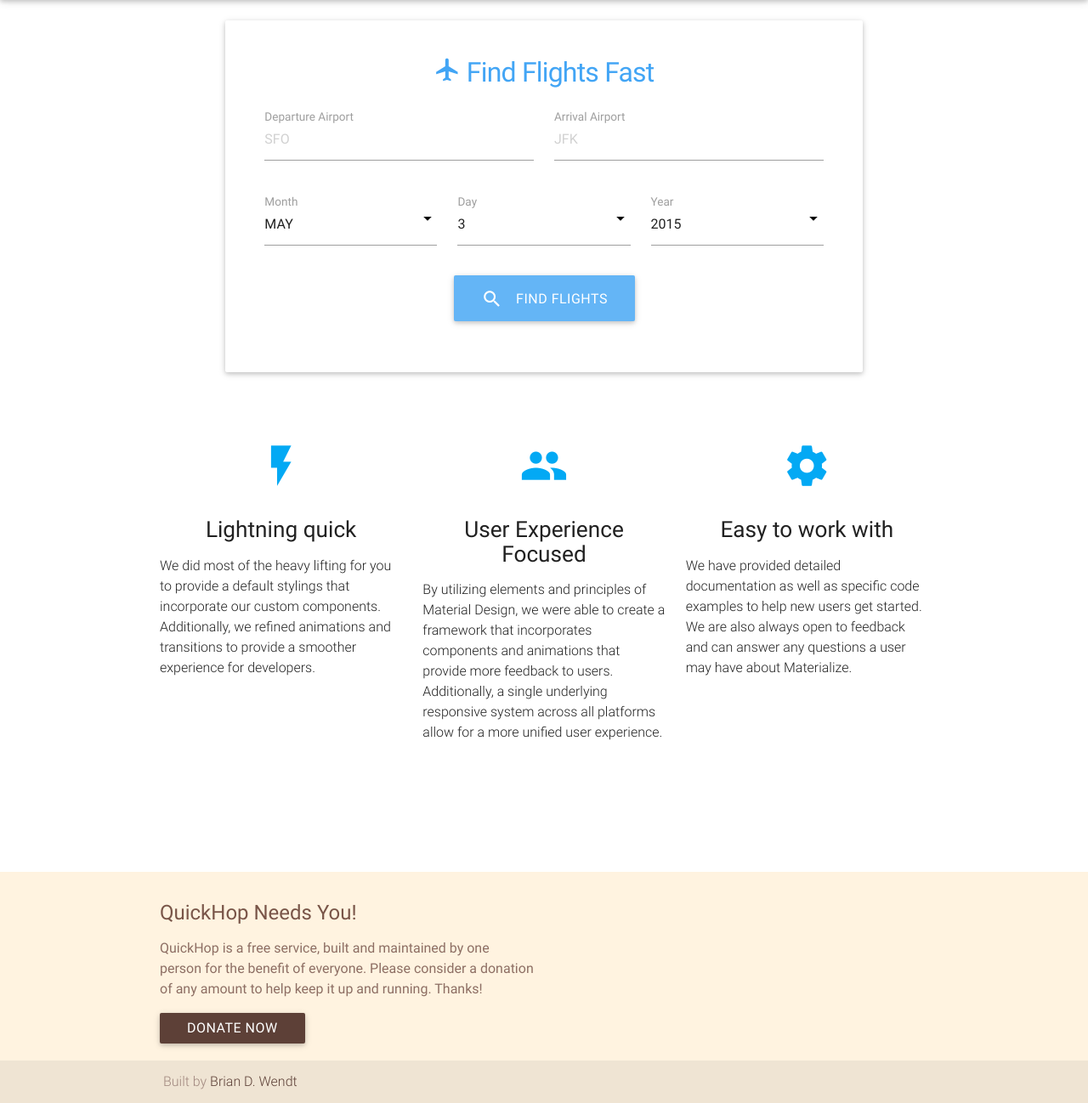
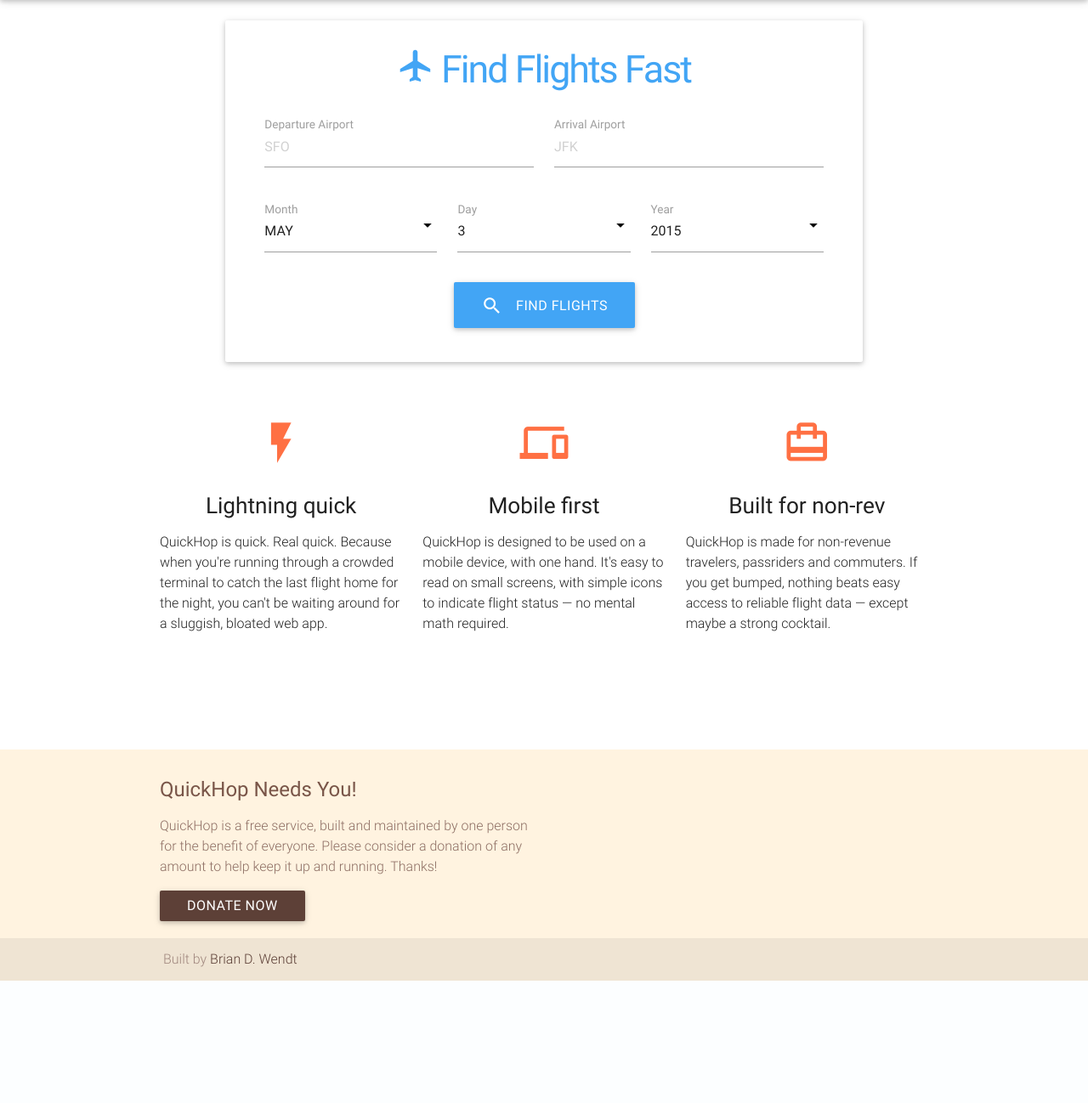
Before and after one commit to briandwendt/quickhop, a Flask app: page / in a window 1280 px wide. Shown: the part 64-1362 px from the top of the page at 85% size. After the commit the page ends 1218 px from the top, so only its background shows below. Run offline with Flask 2, Linux system fonts and the light colour scheme; some libraries are stand-ins or nearby versions; some web fonts are replaced.

Commit message:
Stylesheet versioning, layout tweaks.

```diff
--- a/static/css/style.css
+++ b/static/css/style.2015-05-07.css
@@ -10,7 +10,7 @@
       font-size: 15.5px;
     }
     .search-flights {
-      padding: 40px 50px 60px;
+      padding: 20px 50px 40px;
     }
 }
 
@@ -35,14 +35,15 @@ nav .brand-logo {
   font-size: 2.3rem;
 }
 
-h4.header {
+h1.header {
   font-size: 1.5rem;
   letter-spacing: -0.8px;
   line-height: 0;
 }
 @media only screen and (min-width: 992px) {
-    h4.header {
-    font-size: 2.0rem;
+    h1.header {
+    font-size: 2.8rem;
+    letter-spacing: -2.0px;
   }
 }
 h5.subheading {
--- a/templates/about.html
+++ b/templates/about.html
@@ -20,7 +20,7 @@
 
             <p class="light">QuickHop was built primarily for
             <a href="http://en.wikipedia.org/wiki/Airline_staff_travel">non-revenue travelers</a>
-            and passriders, to provide a quick and simple means of locating available flight
+            and passriders, to provide a quick and easy means of locating available flight
             options between city pairs.</p>
 
             <p class="light">Other web-based travel tools may provide more detail and more search
--- a/templates/base.html
+++ b/templates/base.html
@@ -7,7 +7,7 @@
 
   <!-- CSS  -->
   <link href="{{ url_for('static', filename='css/materialize.min.css') }}" type="text/css" rel="stylesheet" media="screen,projection"/>
-  <link href="{{ url_for('static', filename='css/style.css') }}" type="text/css" rel="stylesheet" media="screen,projection"/>
+  <link href="{{ url_for('static', filename='css/style.2015-05-07.css') }}" type="text/css" rel="stylesheet" media="screen,projection"/>
 
   <!-- Favicons -->
   <link rel="icon" href="{{ url_for('static', filename='img/favicon.ico') }}" />
@@ -49,7 +49,7 @@
       <div class="row">
         <div class="col l6 s12">
           <h5 class="brown-text" style="font-size: 1.5rem;">QuickHop Needs You!</h5>
-          <p class="brown-text text-lighten-1">
+          <p class="light brown-text text-lighten-1">
           QuickHop is a free service, built and maintained by one person for the benefit of everyone. Please consider a donation of any amount to help keep it up and running. Thanks!
           </p>
 
--- a/templates/search.html
+++ b/templates/search.html
@@ -10,9 +10,9 @@
 
             <div class="card-panel search-flights">
 
-              <h4 class="header center blue-text text-lighten-1">
+              <h1 class="header center blue-text text-lighten-1">
                 <i class="mdi-device-airplanemode-on"></i> Find Flights Fast
-              </h4><br>
+              </h1><br>
 
               {% with messages = get_flashed_messages() %}
                 {% if messages %}
@@ -89,8 +89,9 @@
                 </div>
 
                 <div class="center-align">
-                  <button class="btn-large waves-effect waves-light blue lighten-2" type="submit">
-                    <i class="mdi-action-search left"></i>Find Flights
+                  <button class="btn-large waves-effect waves-light blue lighten-1"type="submit">
+                    <i class="mdi-action-search left"></i>
+                    Find Flights
                   </button>
                 </div>
 
@@ -103,41 +104,53 @@
   </div>
 
   <div class="container hide-on-small-only">
-    <div class="section">
+    <div class="section no-pad-top">
 
       <!--   Icon Section   -->
       <div class="row">
         <div class="col m6 l4">
           <div class="icon-block">
-            <h2 class="center light-blue-text"><i class="mdi-image-flash-on"></i></h2>
+            <h2 class="center deep-orange-text text-lighten-1"><i class="mdi-image-flash-on"></i></h2>
             <h5 class="center">Lightning quick</h5>
 
-            <p class="light">We did most of the heavy lifting for you to provide a default stylings that incorporate our custom components. Additionally, we refined animations and transitions to provide a smoother experience for developers.</p>
+            <p class="light">
+              QuickHop is quick. Real quick. Because when you're running through
+              a crowded terminal to catch the last flight home for the night,
+              you can't be waiting around for a sluggish, bloated web app.
+            </p>
           </div>
         </div>
 
         <div class="col m6 l4">
           <div class="icon-block">
-            <h2 class="center light-blue-text"><i class="mdi-social-group"></i></h2>
-            <h5 class="center">User Experience Focused</h5>
+            <h2 class="center deep-orange-text text-lighten-1"><i class="mdi-device-devices"></i></h2>
+            <h5 class="center">Mobile first</h5>
 
-            <p class="light">By utilizing elements and principles of Material Design, we were able to create a framework that incorporates components and animations that provide more feedback to users. Additionally, a single underlying responsive system across all platforms allow for a more unified user experience.</p>
+            <p class="light">
+            QuickHop is designed to be used on a mobile device, with one hand.
+            It's easy to read on small screens, with simple icons to
+            indicate flight status &mdash; no mental math required.
+            </p>
           </div>
         </div>
 
         <div class="col l4 hide-on-med-and-down">
           <div class="icon-block">
-            <h2 class="center light-blue-text"><i class="mdi-action-settings"></i></h2>
-            <h5 class="center">Easy to work with</h5>
+            <h2 class="center deep-orange-text text-lighten-1"><i class="mdi-action-wallet-travel"></i></h2>
+            <h5 class="center">Built for non-rev</h5>
 
-            <p class="light">We have provided detailed documentation as well as specific code examples to help new users get started. We are also always open to feedback and can answer any questions a user may have about Materialize.</p>
+            <p class="light">
+            QuickHop is made for non-revenue travelers, passriders and
+            commuters. If you get bumped, nothing beats easy access to
+            reliable flight data &mdash; except maybe a strong cocktail.
+            </p>
           </div>
         </div>
       </div>
 
     </div>
     <br><br>
-    <div class="section"></div>
+    <div class="section no-pad-top"></div>
   </div>
 
 {% endblock %}
```
